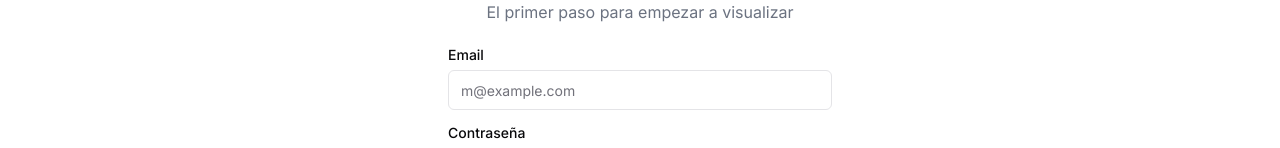
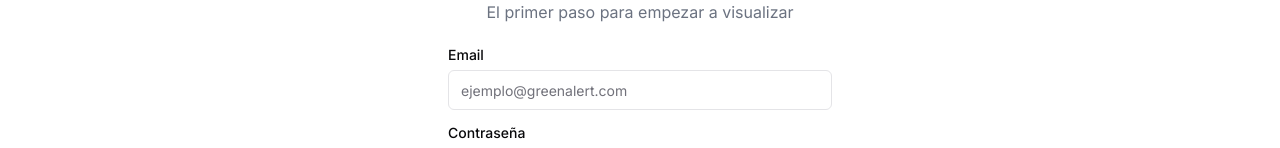
Before and after one commit to lgaieta/greenalert, a Next.js app: page /crear-cuenta in a window 1280 px wide. Shown: the part 153-301 px from the top of the page. Built offline with nearby package versions, Linux system fonts and the light colour scheme.

Commit message:
Added min length for password field

```diff
--- a/components/register-form.tsx
+++ b/components/register-form.tsx
@@ -15,7 +15,7 @@ export function RegisterForm() {
                 <Label htmlFor='email'>Email</Label>
                 <Input
                     id='email'
-                    placeholder='m@example.com'
+                    placeholder='ejemplo@greenalert.com'
                     required
                     type='email'
                 />
@@ -26,6 +26,7 @@ export function RegisterForm() {
                     id='password'
                     placeholder='••••••••'
                     required
+                    minLength={6}
                     type='password'
                 />
             </div>
```
